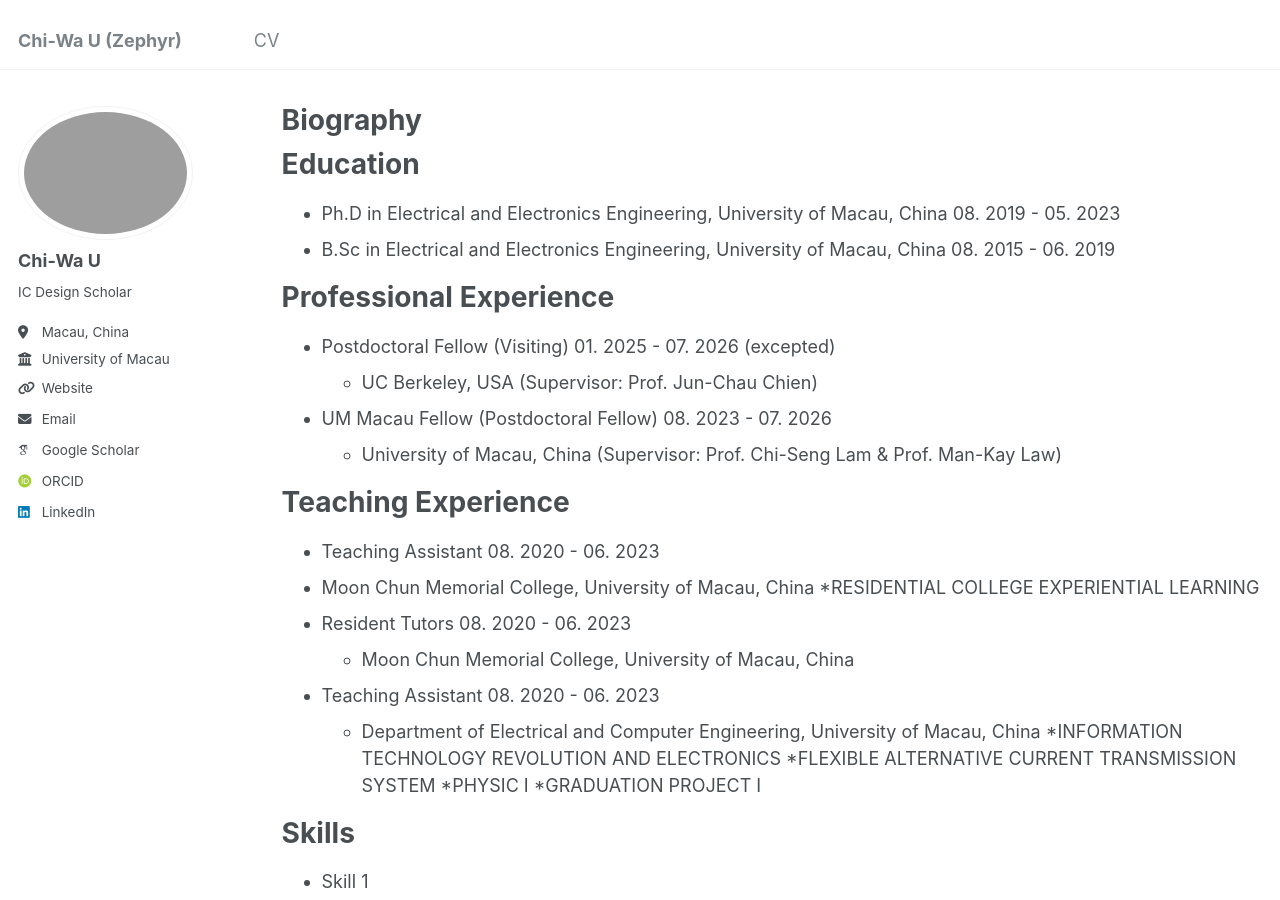
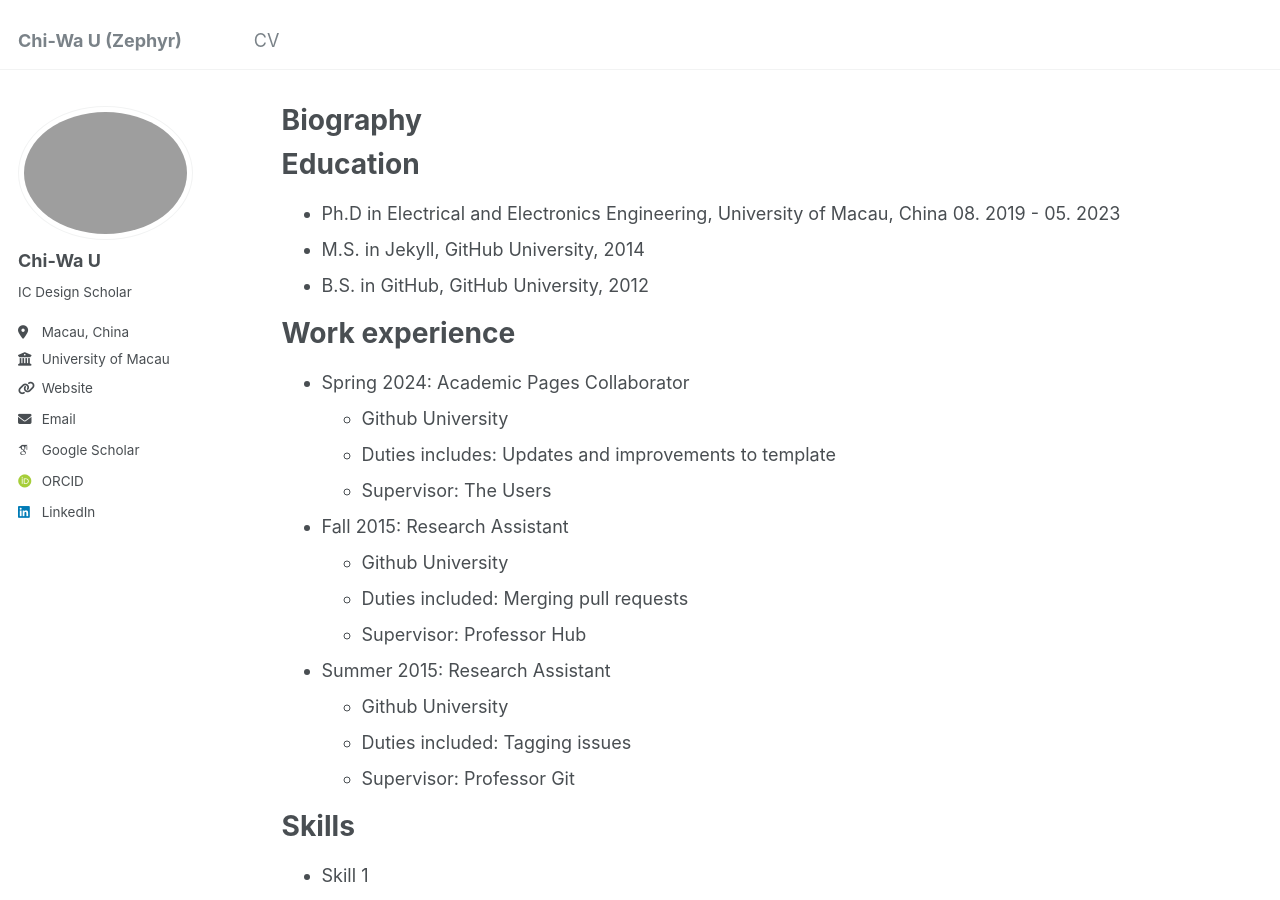
Before and after one commit to Zephyr-U/Personal-web, a Jekyll site: the page built from _pages/cv.md, in a window 1280 px wide and 900 px high. Built offline with Jekyll 4.4.1, drawn with Linux system fonts in a browser that asks for light colours; some web fonts are replaced.

Commit message:
Revert "Bio"
This reverts commit 9f8b1d04c2bff6918fc8e94dffd6b535d04b75a2.

```diff
--- a/_pages/cv.md
+++ b/_pages/cv.md
@@ -13,30 +13,25 @@ redirect_from:
 Education
 ======
 * Ph.D in Electrical and Electronics Engineering, University of Macau, China	08. 2019 - 05. 2023
-* B.Sc in Electrical and Electronics Engineering, University of Macau, China	08. 2015 - 06. 2019
+* M.S. in Jekyll, GitHub University, 2014
+* B.S. in GitHub, GitHub University, 2012
 
-Professional Experience
+Work experience
 ======
-* Postdoctoral Fellow (Visiting)	01. 2025 - 07. 2026 (excepted)
-  * UC Berkeley, USA (Supervisor: Prof. Jun-Chau Chien)
+* Spring 2024: Academic Pages Collaborator
+  * Github University
+  * Duties includes: Updates and improvements to template
+  * Supervisor: The Users
 
-* UM Macau Fellow (Postdoctoral Fellow)		08. 2023 - 07. 2026
-  * University of Macau, China (Supervisor: Prof. Chi-Seng Lam & Prof. Man-Kay Law)
+* Fall 2015: Research Assistant
+  * Github University
+  * Duties included: Merging pull requests
+  * Supervisor: Professor Hub
 
-
-Teaching Experience
-======
-* Teaching Assistant	08. 2020 - 06. 2023
-* Moon Chun Memorial College, University of Macau, China
-	*RESIDENTIAL COLLEGE EXPERIENTIAL LEARNING
-* Resident Tutors	08. 2020 - 06. 2023
-  * Moon Chun Memorial College, University of Macau, China
-* Teaching Assistant	08. 2020 - 06. 2023
-  * Department of Electrical and Computer Engineering, University of Macau, China
-	*INFORMATION TECHNOLOGY REVOLUTION AND ELECTRONICS
-	*FLEXIBLE ALTERNATIVE CURRENT TRANSMISSION SYSTEM
-	*PHYSIC I
-	*GRADUATION PROJECT I
+* Summer 2015: Research Assistant
+  * Github University
+  * Duties included: Tagging issues
+  * Supervisor: Professor Git
 
 Skills
 ======
```
